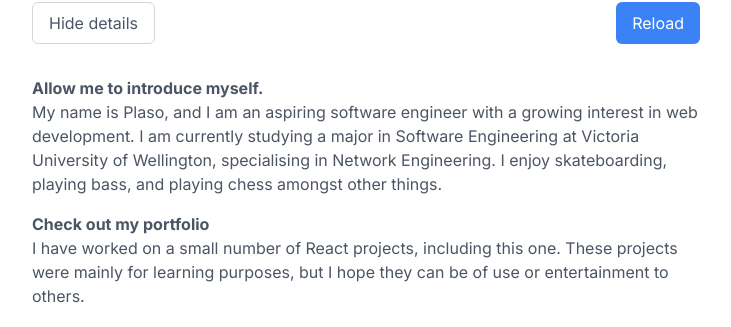
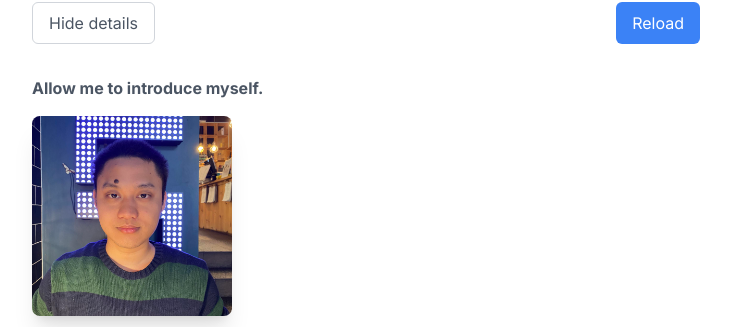
Before and after one commit to ElPlaso/portfolio, a Next.js app: page / in a window 1280 px wide. Both pictures are taken after a click on the button "Details". Shown: the part 453-780 px from the top of the page, without its empty margins (274-1005 px from the left). Built offline with nearby package versions, Linux system fonts and the light colour scheme.

Commit message:
add profile image and update info.

```diff
--- a/src/components/details.tsx
+++ b/src/components/details.tsx
@@ -1,20 +1,30 @@
 import { useDetailsContext } from "@/contexts/details-context";
+import Image from "next/image";
 
 export default function Details() {
   const { detailsOpen } = useDetailsContext();
 
   return detailsOpen ? (
     <div className="text-gray-600 flex flex-col space-y-4 w-full dark:text-gray-400 max-md:fixed max-md:bottom-0 max-md:left-0 max-md:right-0 max-md:z-10 max-md:p-4 max-md:transition-transform max-md:bg-white max-md:dark:bg-gray-800 max-md:transform-none max-md:h-screen max-sm:pb-56 max-md:pb-16 max-sm:pt-24 max-md:overflow-y-scroll">
-      <div>
+      <div className="space-y-4">
         <h3 className="font-bold dark:text-white">
           Allow me to introduce myself.
         </h3>
+        <Image
+          src="/images/profile.jpg"
+          alt="Plaso Kusay"
+          width={200}
+          height={200}
+          className="rounded-lg shadow-xl object-cover h-[200px] w-[200px]"
+        />
         <p>
-          My name is Plaso, and I am an aspiring software engineer with a
-          growing interest in web development. I am currently studying a major
-          in Software Engineering at Victoria University of Wellington,
-          specialising in Network Engineering. I enjoy skateboarding, playing
-          bass, and playing chess amongst other things.
+          My name is Moo Plah Soe (Plaso) Kusay, and I am an aspiring software
+          engineer with a growing interest in web development. I am currently
+          studying for a major in Software Engineering at Victoria University of
+          Wellington, specialising in Networked Applications, and I am in my final
+          year. I enjoy skateboarding, playing bass, and playing chess, among
+          other things. Feel free to navigate the rest of my site to learn more
+          about my projects and experiences.
         </p>
       </div>
       <div>
```
Also changed, not shown: public/images/profile.jpg (added).
